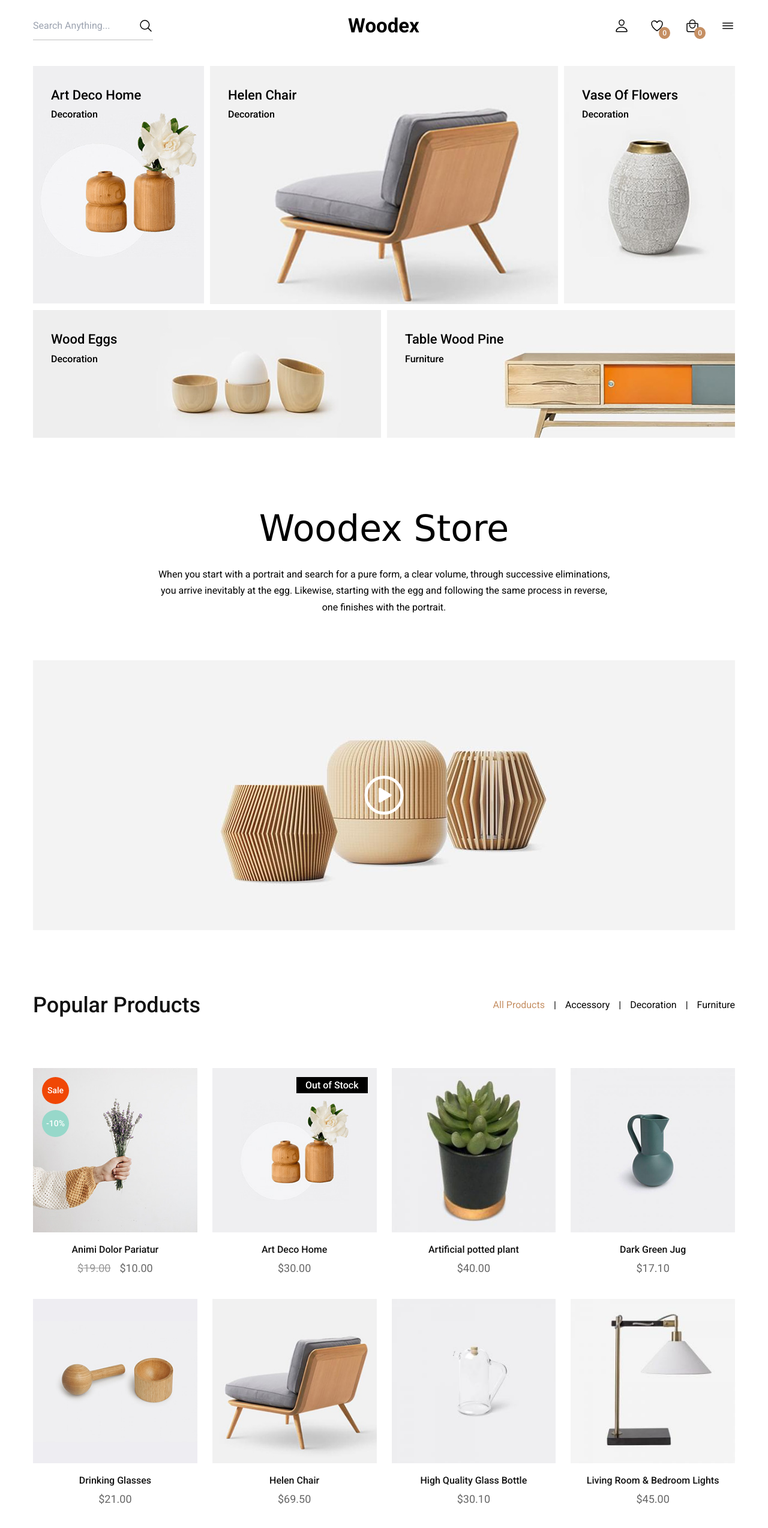
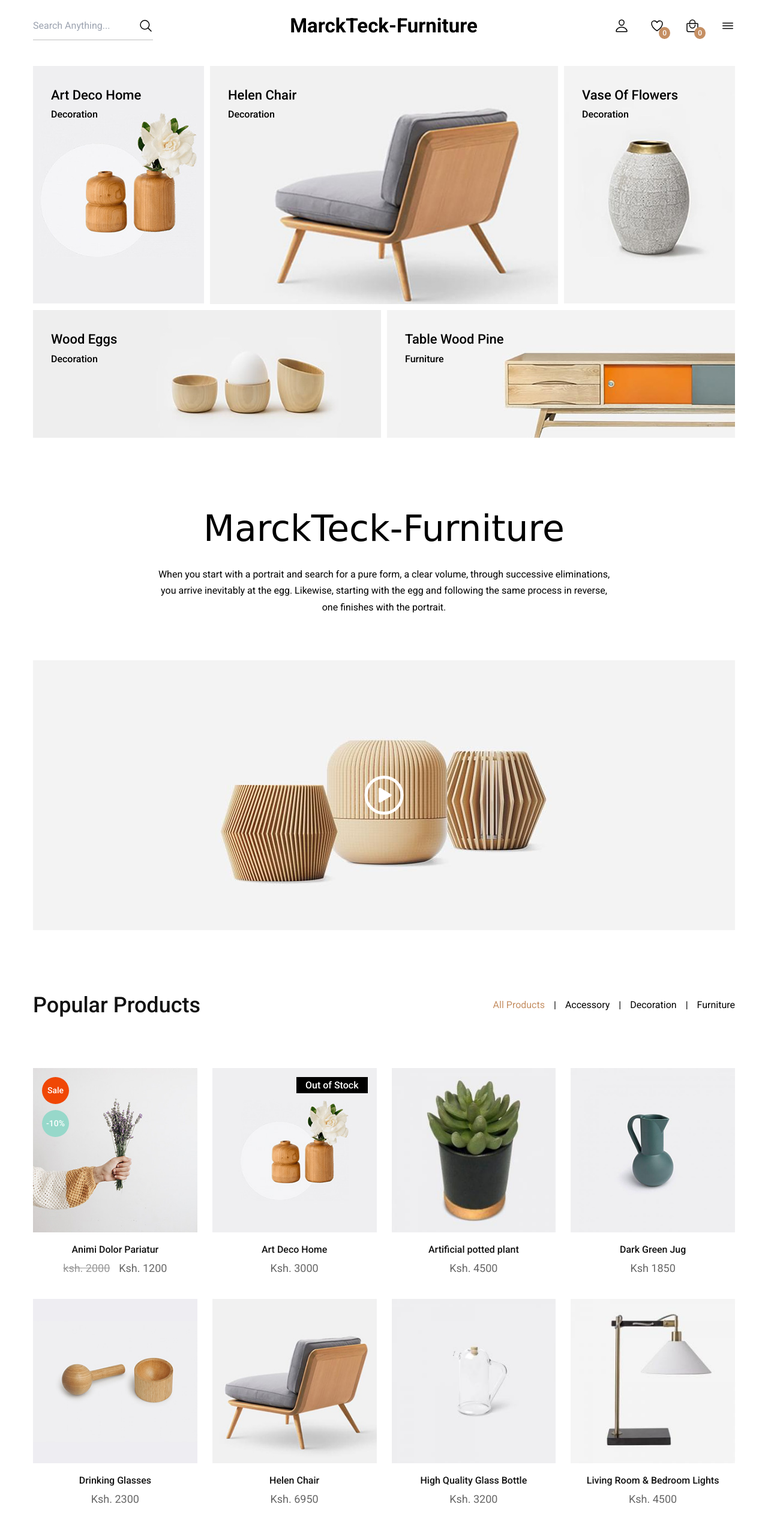
Before and after one commit to martin1952patrick/MarckTeck-Furniture, a plain HTML site: page index.html in a window 1280 px wide. Shown: the top 2548 px of the page at 60% size. Drawn offline with nearby package versions, Linux system fonts and the light colour scheme; a web font is replaced by a local one.

Commit message:
add updates on code base

```diff
--- a/index.html
+++ b/index.html
@@ -9,7 +9,7 @@
   <!--
     - primary meta tag
   -->
-  <title>Woodex - Get Quality Furniture</title>
+  <title>MarckTeck-Furniture - Get Quality Furniture</title>
   <meta name="title" content="Woodex - Get Quality Furniture">
   <meta name="description" content="This is an eCommerce html template made by codewithsadee">
 
@@ -57,7 +57,7 @@
         <ion-icon name="search-outline" aria-hidden="true"></ion-icon>
       </div>
 
-      <a href="#" class="logo">Woodex</a>
+      <a href="#" class="logo">MarckTeck-Furniture</a>
 
       <div class="header-action">
 
@@ -174,7 +174,7 @@
 
       <li class="contact-item">
         <address class="address">
-          69 Halsey St, Ny 10002, New York, United States
+          01000, Westland-Nairobi, Kenya
         </address>
       </li>
 
@@ -347,7 +347,7 @@
       <section class="section about" id="about" aria-label="about">
         <div class="container">
 
-          <h2 class="section-title">Woodex Store</h2>
+          <h2 class="section-title">MarckTeck-Furniture</h2>
 
           <p class="section-text">
             When you start with a portrait and search for a pure form, a clear volume, through successive eliminations,
@@ -456,9 +456,9 @@
                   </h3>
 
                   <div class="card-price">
-                    <del class="del">$19.00</del>
-
-                    <data class="price" value="10">$10.00</data>
+                    <del class="del">ksh. 2000</del>
+
+                    <data class="price" value="10">Ksh. 1200</data>
                   </div>
                 </div>
 
@@ -503,7 +503,7 @@
                   </h3>
 
                   <div class="card-price">
-                    <data class="price" value="30">$30.00</data>
+                    <data class="price" value="30">Ksh. 3000</data>
                   </div>
                 </div>
 
@@ -546,7 +546,7 @@
                   </h3>
 
                   <div class="card-price">
-                    <data class="price" value="40">$40.00</data>
+                    <data class="price" value="40">Ksh. 4500</data>
                   </div>
                 </div>
 
@@ -589,7 +589,7 @@
                   </h3>
 
                   <div class="card-price">
-                    <data class="price" value="17.10">$17.10</data>
+                    <data class="price" value="17.10">Ksh 1850</data>
                   </div>
                 </div>
 
@@ -632,7 +632,7 @@
                   </h3>
 
                   <div class="card-price">
-                    <data class="price" value="21">$21.00</data>
+                    <data class="price" value="21">Ksh. 2300</data>
                   </div>
                 </div>
 
@@ -675,7 +675,7 @@
                   </h3>
 
                   <div class="card-price">
-                    <data class="price" value="69.50">$69.50</data>
+                    <data class="price" value="69.50">Ksh. 6950</data>
                   </div>
                 </div>
 
@@ -718,7 +718,7 @@
                   </h3>
 
                   <div class="card-price">
-                    <data class="price" value="30.10">$30.10</data>
+                    <data class="price" value="30.10">Ksh. 3200</data>
                   </div>
                 </div>
 
@@ -761,7 +761,7 @@
                   </h3>
 
                   <div class="card-price">
-                    <data class="price" value="45">$45.00</data>
+                    <data class="price" value="45">Ksh. 4500</data>
                   </div>
                 </div>
 
@@ -804,7 +804,7 @@
                   </h3>
 
                   <div class="card-price">
-                    <data class="price" value="90">$90.00</data>
+                    <data class="price" value="90">Ksh. 9000</data>
                   </div>
                 </div>
 
@@ -847,7 +847,7 @@
                   </h3>
 
                   <div class="card-price">
-                    <data class="price" value="40">$40.00</data>
+                    <data class="price" value="40">Ksh. 4500</data>
                   </div>
                 </div>
 
@@ -890,7 +890,7 @@
                   </h3>
 
                   <div class="card-price">
-                    <data class="price" value="46">$46.00</data>
+                    <data class="price" value="46">Ksh 5000</data>
                   </div>
                 </div>
 
@@ -933,7 +933,7 @@
                   </h3>
 
                   <div class="card-price">
-                    <data class="price" value="67">$67.00</data>
+                    <data class="price" value="67">Ksh. 7000</data>
                   </div>
                 </div>
 
@@ -976,7 +976,7 @@
                   </h3>
 
                   <div class="card-price">
-                    <data class="price" value="50">$50.00</data>
+                    <data class="price" value="50">Ksh. 5500</data>
                   </div>
                 </div>
 
@@ -1019,7 +1019,7 @@
                   </h3>
 
                   <div class="card-price">
-                    <data class="price" value="25">$25.00</data>
+                    <data class="price" value="25">Ksh. 3500</data>
                   </div>
                 </div>
 
@@ -1062,7 +1062,7 @@
                   </h3>
 
                   <div class="card-price">
-                    <data class="price" value="15">$15.00</data>
+                    <data class="price" value="15">Ksh. 2000</data>
                   </div>
                 </div>
 
@@ -1105,7 +1105,7 @@
                   </h3>
 
                   <div class="card-price">
-                    <data class="price" value="77">$77.00</data>
+                    <data class="price" value="77">Ksh 8700</data>
                   </div>
                 </div>
 
@@ -1148,7 +1148,7 @@
                   </h3>
 
                   <div class="card-price">
-                    <data class="price" value="19">$19.00</data>
+                    <data class="price" value="19">Ksh. 2300</data>
                   </div>
                 </div>
 
@@ -1191,7 +1191,7 @@
                   </h3>
 
                   <div class="card-price">
-                    <data class="price" value="27">$27.00</data>
+                    <data class="price" value="27">Ksh. 3700</data>
                   </div>
                 </div>
 
@@ -1234,7 +1234,7 @@
                   </h3>
 
                   <div class="card-price">
-                    <data class="price" value="29">$29.00</data>
+                    <data class="price" value="29">Ksh. 3000</data>
                   </div>
                 </div>
 
@@ -1368,7 +1368,7 @@
                 <div class="card-content">
 
                   <h3 class="h3">
-                    <a href="#" class="card-title">Woodex White Coated Staircase Floating</a>
+                    <a href="#" class="card-title">MarckTeck White Coated Staircase Floating</a>
                   </h3>
 
                   <ul class="card-meta-list">
@@ -1449,7 +1449,7 @@
 
         <div class="footer-brand">
 
-          <a href="#" class="logo">Woodex</a>
+          <a href="#" class="logo">MarckTeck-Furniture</a>
 
           <ul>
 
@@ -1457,14 +1457,14 @@
               <ion-icon name="location-sharp" aria-hidden="true"></ion-icon>
 
               <address class="address">
-                Woodex, Chicago, USA 2022
+                MarckTeck, Westland-Nairobi, Kenya 2022
               </address>
             </li>
 
             <li class="footer-list-item">
               <ion-icon name="call-sharp" aria-hidden="true"></ion-icon>
 
-              <a href="tel:+1234567890" class="footer-link">+1234567890</a>
+              <a href="tel:+25470117426544" class="footer-link">+25470117426544</a>
             </li>
 
             <li>
@@ -1570,7 +1570,7 @@
       <div class="footer-bottom">
 
         <p class="copyright">
-          &copy; 2022 All Rights Reserved by <a href="#" class="copyright-link">codewithsadee</a>.
+          &copy; 2022 All Rights Reserved by <a href="#" class="copyright-link">MarckTeck-Furniture</a>.
         </p>
 
       </div>
```
Also changed, not shown: index.txt.
